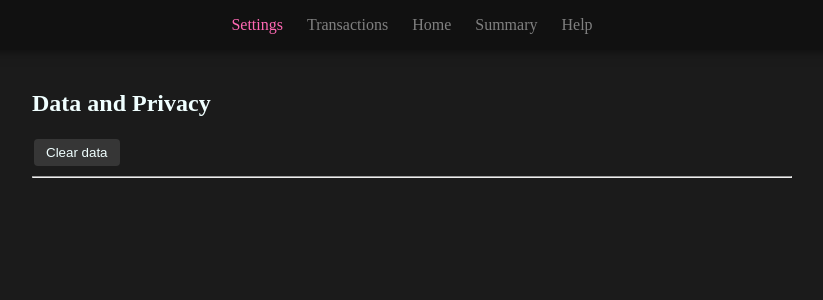
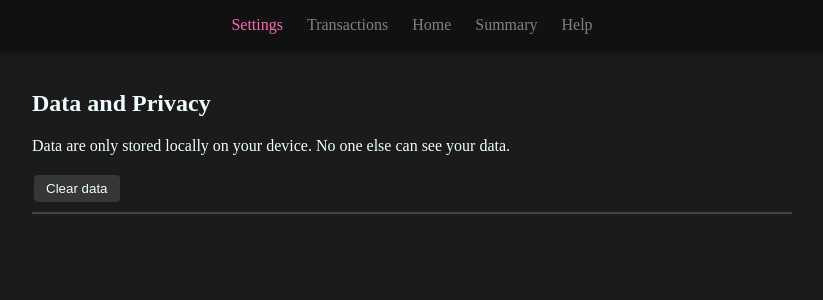
Before and after one commit to yikuansun/perfin, a SvelteKit app: page /settings in a window 1280 px wide. Shown: the top 300 px of the page, without its empty margins (228-1051 px from the left). Built offline with nearby package versions, Linux system fonts and the light colour scheme.

Commit message:
Update settings page

```diff
--- a/src/routes/settings/+page.svelte
+++ b/src/routes/settings/+page.svelte
@@ -10,10 +10,18 @@
 </script>
 
 <h2>Data and Privacy</h2>
+Data are only stored locally on your device. No one else can see your data.
+<br /> <br />
 <button on:click={() => {
     // clear data (dangerous action, so we ask the user first)
-    if (confirm("are u sure???")) {
+    if (confirm("This action is irreversible. Are you sure you want to clear your data?")) {
         data.purgeLocalStorage();
     }
 }}>Clear data</button>
 <hr />
+
+<style>
+    hr {
+        border: 1px solid #444444;
+    }
+</style>
```
